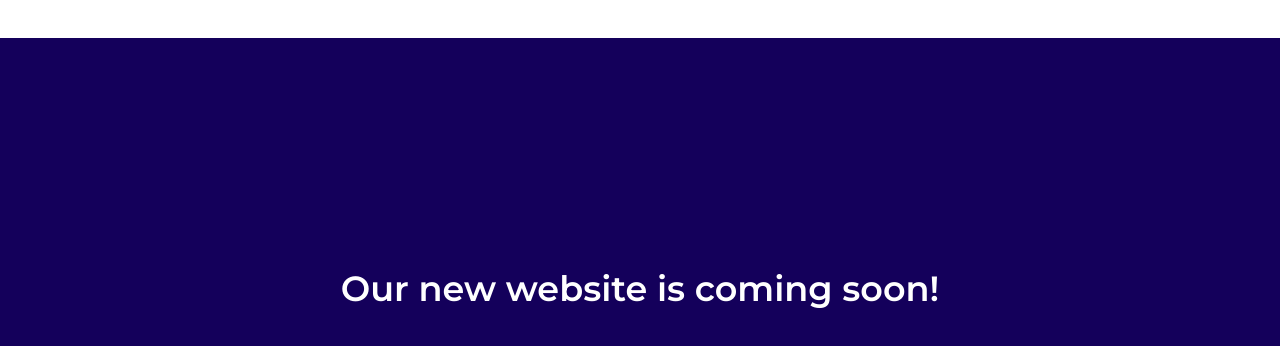
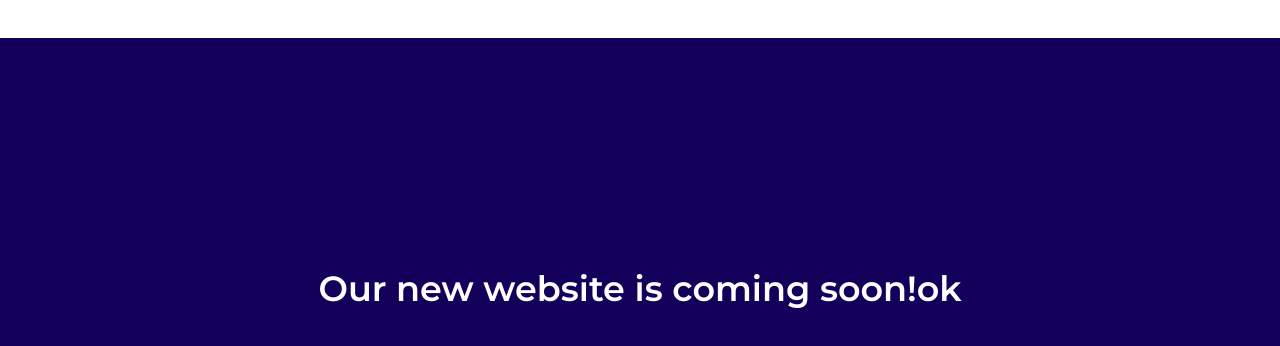
Before and after one commit to Shreya210594/PCWebsite, a plain HTML site: page index.html in a window 1280 px wide. Shown: the part 262-608 px from the top of the page. Drawn offline with Linux system fonts and the light colour scheme.

Commit message:
Update index.html

```diff
--- a/index.html
+++ b/index.html
@@ -12,7 +12,7 @@
     </div>
 
     <footer>
-        <h1>Our new website is coming soon!</h1>
+        <h1>Our new website is coming soon!ok</h1>
     </footer>
 </body>
 
```
